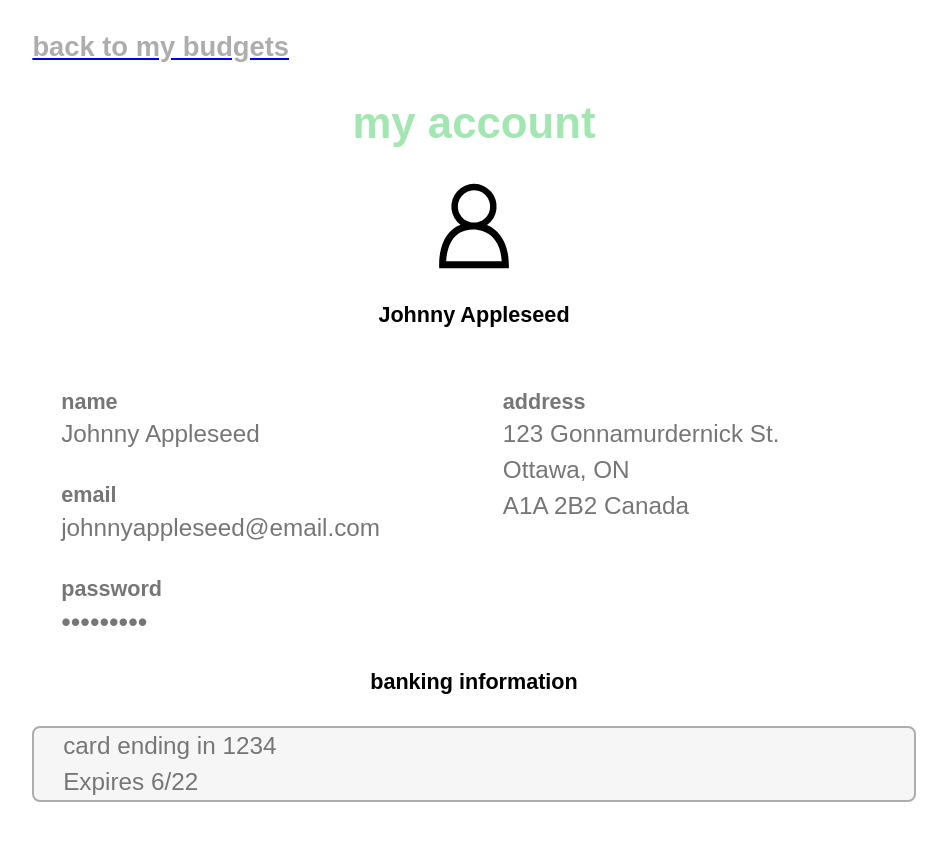
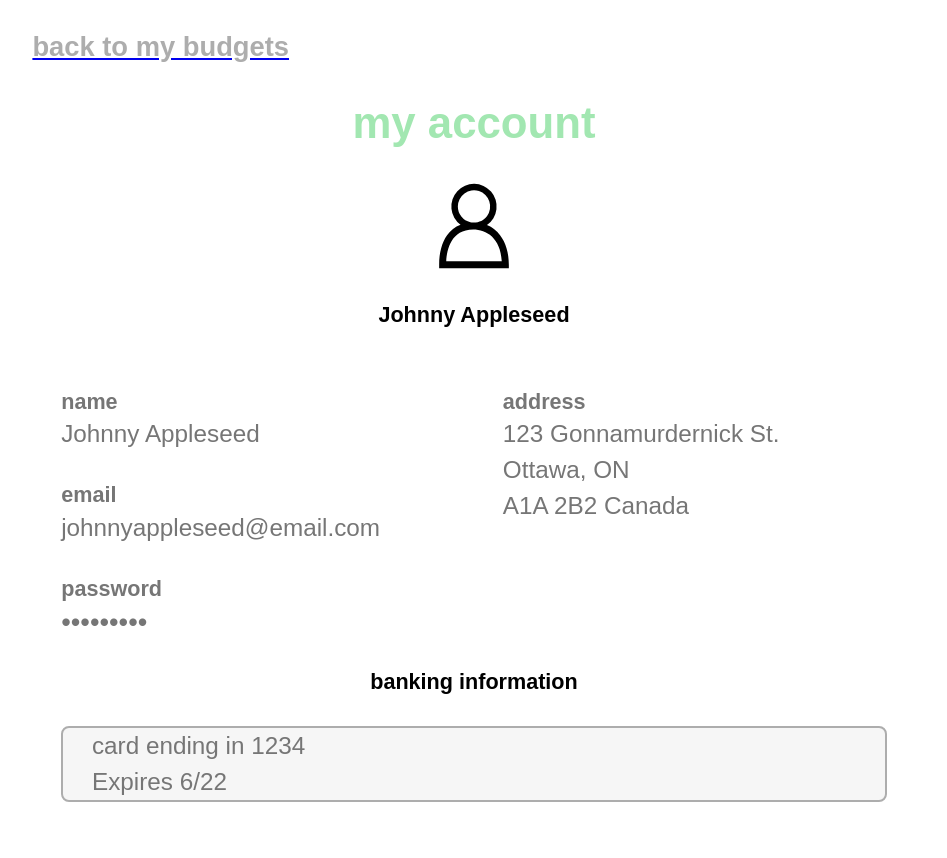
Before and after one commit to studio-qc/web-app, a Jekyll site: the page built from account.html, in a window 1280 px wide. Shown: the part 100-958 px from the top of the page, without its empty margins (166-1113 px from the left). Built offline with Jekyll 4.4.1, drawn with Linux system fonts in a browser that asks for light colours; some web fonts are replaced; grey boxes are pictures that could not be loaded.

Commit message:
Add gutters to fix spacing

```diff
--- a/account-edit.html
+++ b/account-edit.html
@@ -35,7 +35,7 @@ title: My Account
     <div class="gutter">
       {% pattern form-inputs/text-input label="card number" %}
       <div class="push-1-2">
-        <h4 class="push-0 text-left">expiration date</h4>
+        <h4 class="push-0 text-left gutter-1-2">expiration date</h4>
         {% pattern form-inputs/calender-input %}
       </div>
       {% pattern form-inputs/text-input label="CVC" %}
--- a/account.html
+++ b/account.html
@@ -33,10 +33,12 @@ title: My Account
     </div>
   </div>
   <div class="gutter-2 push-2">
-    <h1 class="mega center text-center push gutter-1-2">banking information</h1>
-    <div class="banking gutter-1-2">
-      <h4 class="giga push-0 gutter-1-2">card ending in 1234</h4>
-      <h4 class="giga push-0 gutter-1-2">Expires 6/22</h4>
+    <div class="gutter">
+      <h1 class="mega center text-center push gutter-1-2">banking information</h1>
+      <div class="banking gutter-1-2">
+        <h4 class="giga push-0 gutter-1-2">card ending in 1234</h4>
+        <h4 class="giga push-0 gutter-1-2">Expires 6/22</h4>
+      </div>
     </div>
   </div>
   <div class="pad-b-2 text-center">
```
